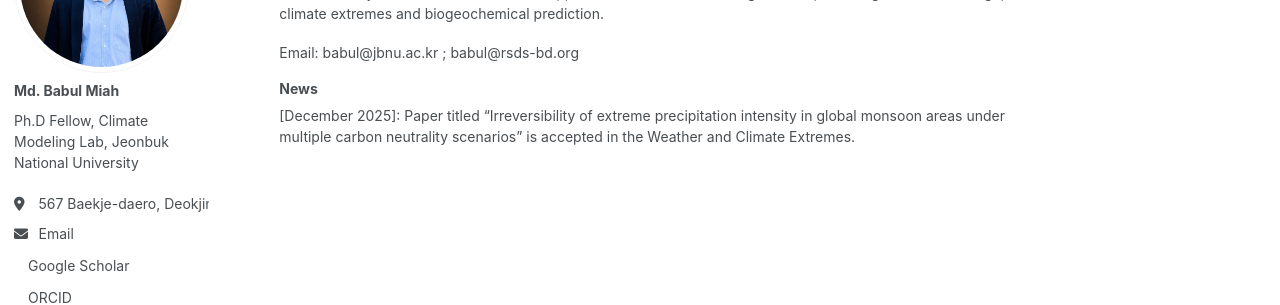
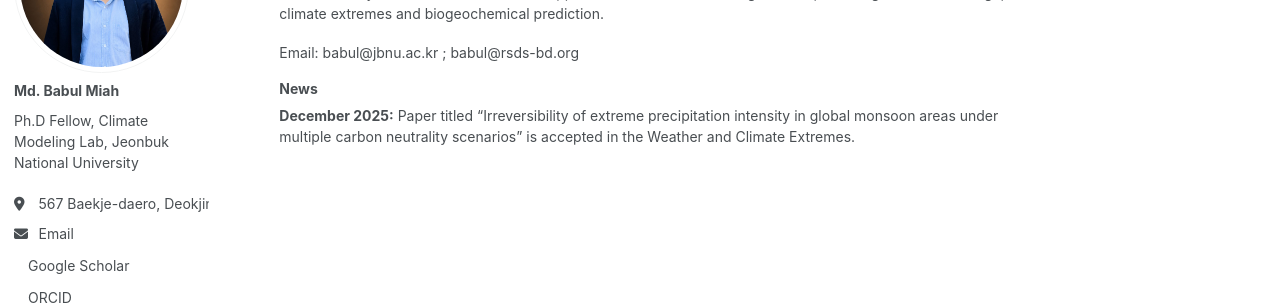
Before and after one commit to mbm-phd/mbm-phd.github.io, a Jekyll site: the page built from _pages/about.md, in a window 1280 px wide. Shown: the part 185-490 px from the top of the page. Built offline with Jekyll 4.4.1, drawn with Linux system fonts in a browser that asks for light colours; a style sheet for code colours, icons or effects is not loaded.

```diff
--- a/_pages/about.md
+++ b/_pages/about.md
@@ -13,4 +13,4 @@ Email: babul@jbnu.ac.kr ; babul@rsds-bd.org
 
 News
 ======
-[December 2025]: Paper titled "Irreversibility of extreme precipitation intensity in global monsoon areas under multiple carbon neutrality scenarios" is accepted in the Weather and Climate Extremes.
+**December 2025:** Paper titled "Irreversibility of extreme precipitation intensity in global monsoon areas under multiple carbon neutrality scenarios" is accepted in the Weather and Climate Extremes.
```
